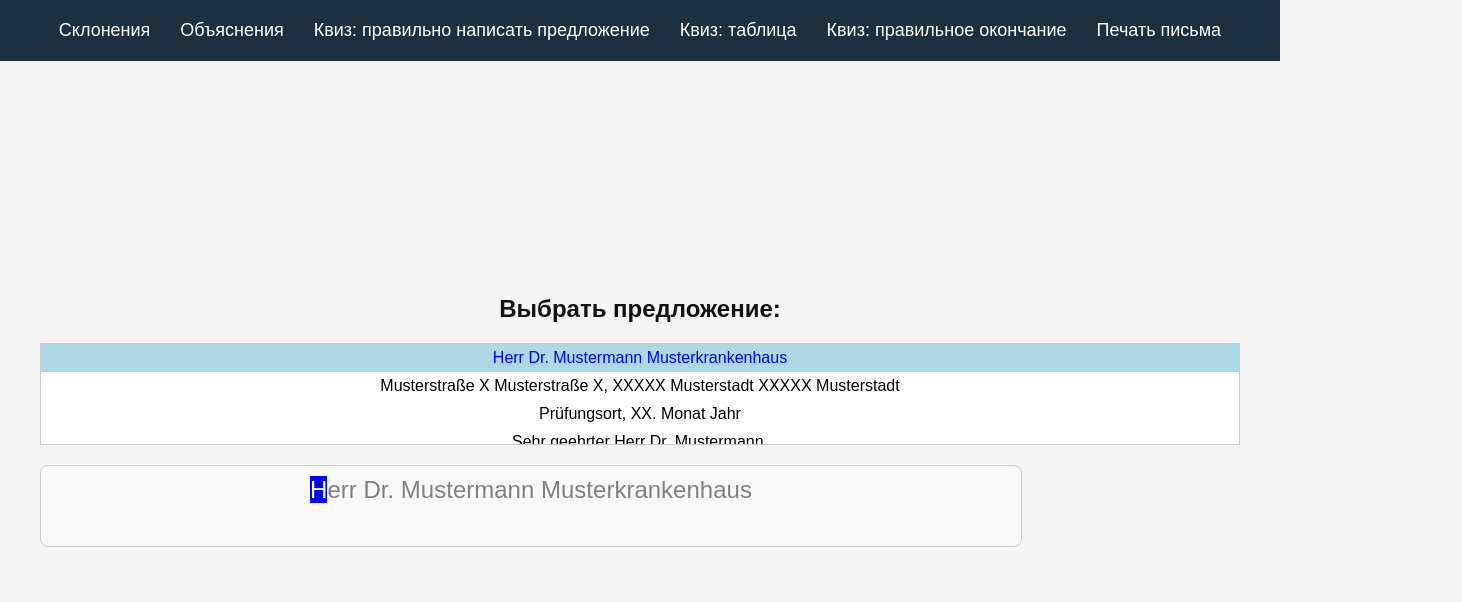
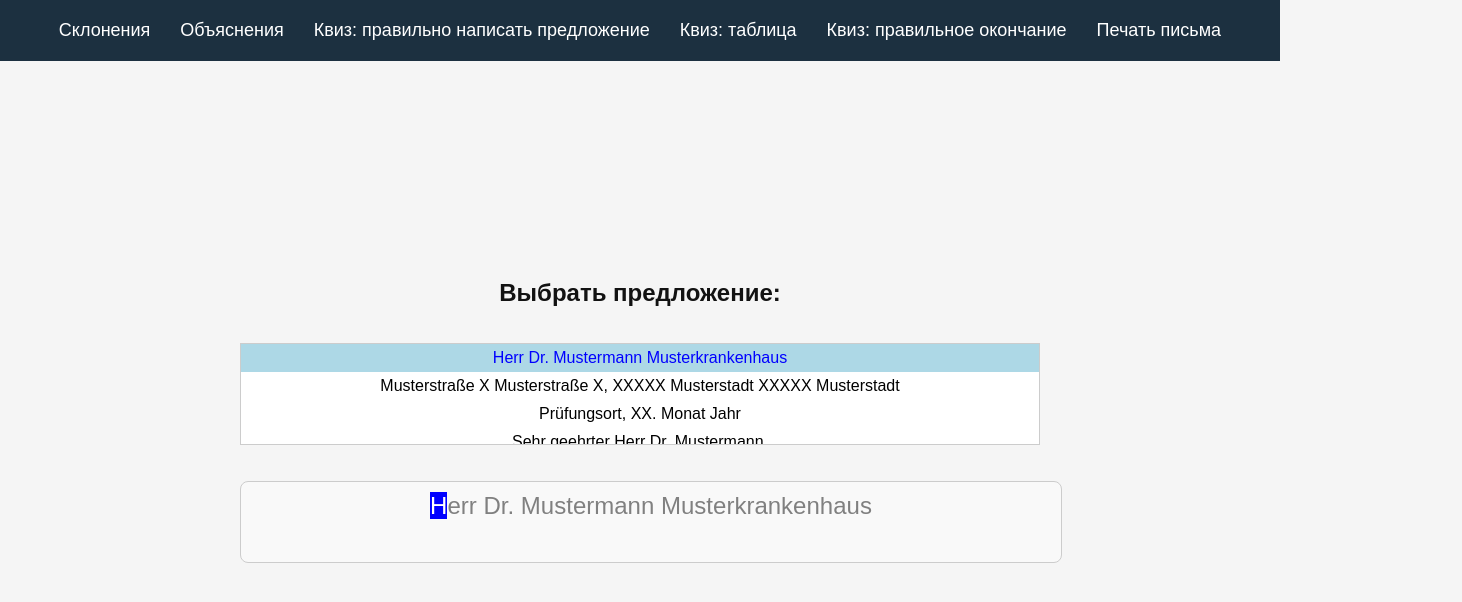
Before and after one commit to runasharp/german, a React (Create React App) app: page /typing-quiz in a window 1280 px wide. Shown: the top 602 px of the page, 1462 px wide, since content can reach past the window. Built offline with nearby package versions, Linux system fonts and the light colour scheme.

Commit message:
Update TypingQuiz.js

```diff
--- a/src/components/TypingQuiz.js
+++ b/src/components/TypingQuiz.js
@@ -103,9 +103,10 @@ const TypingQuiz = () => {
 
 return (
   <div className="typing-quiz" onClick={() => inputRef.current.focus()}>
-      <div>
+    <div style={{ maxWidth: '800px', margin: '0 auto' }}>
       <h2>Выбрать предложение:</h2>
-        <ul style={{ maxHeight: '100px', overflowY: 'scroll', padding: '0', listStyleType: 'none', border: '1px solid #ccc' }}>
+      <div style={{ display: 'flex', justifyContent: 'center' }}>
+        <ul style={{ maxHeight: '100px', overflowY: 'scroll', padding: '0', listStyleType: 'none', border: '1px solid #ccc', width: '100%' }}>
           {sentences.map((sentence, index) => (
             <li
               key={index}
@@ -122,7 +123,8 @@ const TypingQuiz = () => {
           ))}
         </ul>
       </div>
-      <div className="text-container">{getStyledText()}</div>
+      <div className="text-container" style={{ width: '100%' }}>{getStyledText()}</div>
+    </div>
     <input
       ref={inputRef}
       type="text"
@@ -130,6 +132,7 @@ const TypingQuiz = () => {
       onChange={handleChange}
       className="hidden-input"
       autoFocus
+      style={{ maxWidth: '800px', width: '100%', margin: '0 auto' }}
     />
   </div>
 );
```
Lines whose indentation alone changed are shown as unchanged.
